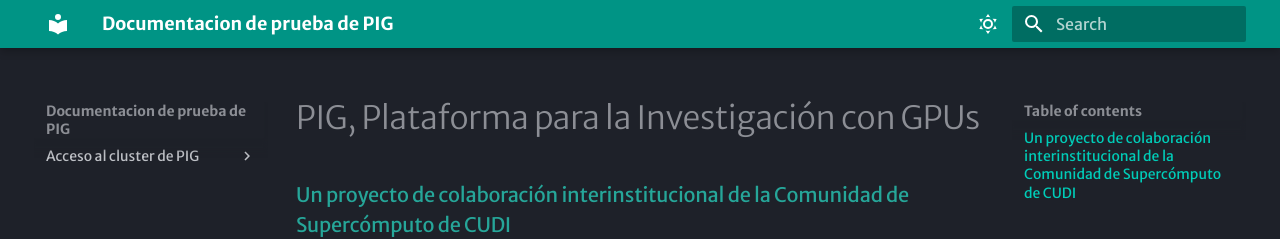
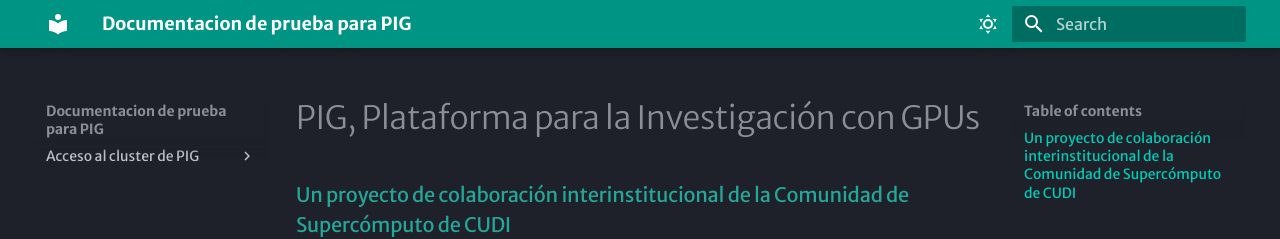
Before and after one commit to victor-MMN/PIG-doc-test, an MkDocs documentation site: the page built from docs/index.md, in a window 1280 px wide. Shown: the top 239 px of the page. Built offline with MkDocs 1.6.1 and Material for MkDocs 9.7.7, drawn with Linux system fonts in a browser that asks for light colours.

Commit message:
Dummy commit

```diff
--- a/mkdocs.yml
+++ b/mkdocs.yml
@@ -1,4 +1,4 @@
-site_name: Documentacion de prueba de PIG
+site_name: Documentacion de prueba para PIG
 site_url: https://github.com/victor-MMN/PIG-doc-test/main
 theme:
     name: material
```
